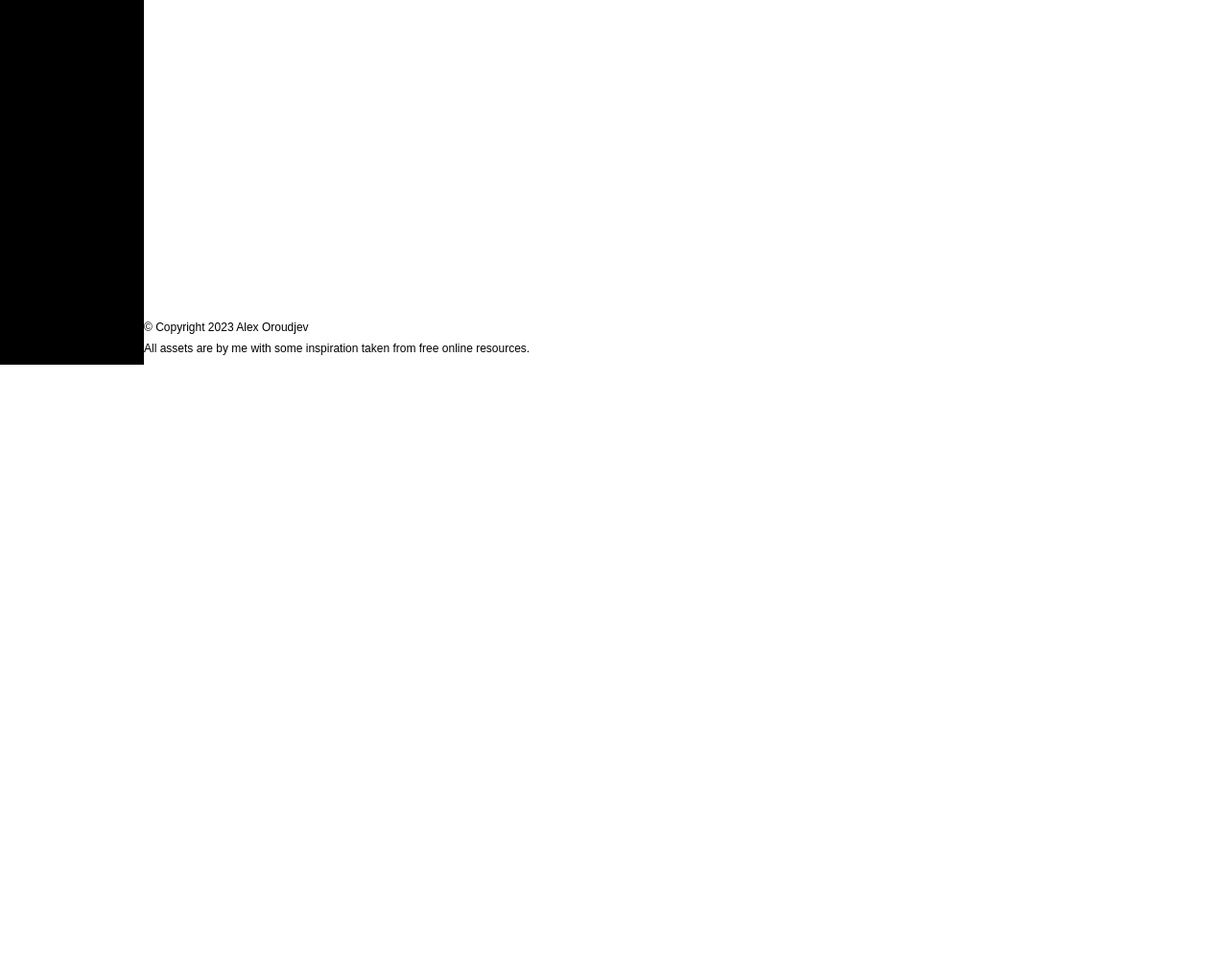
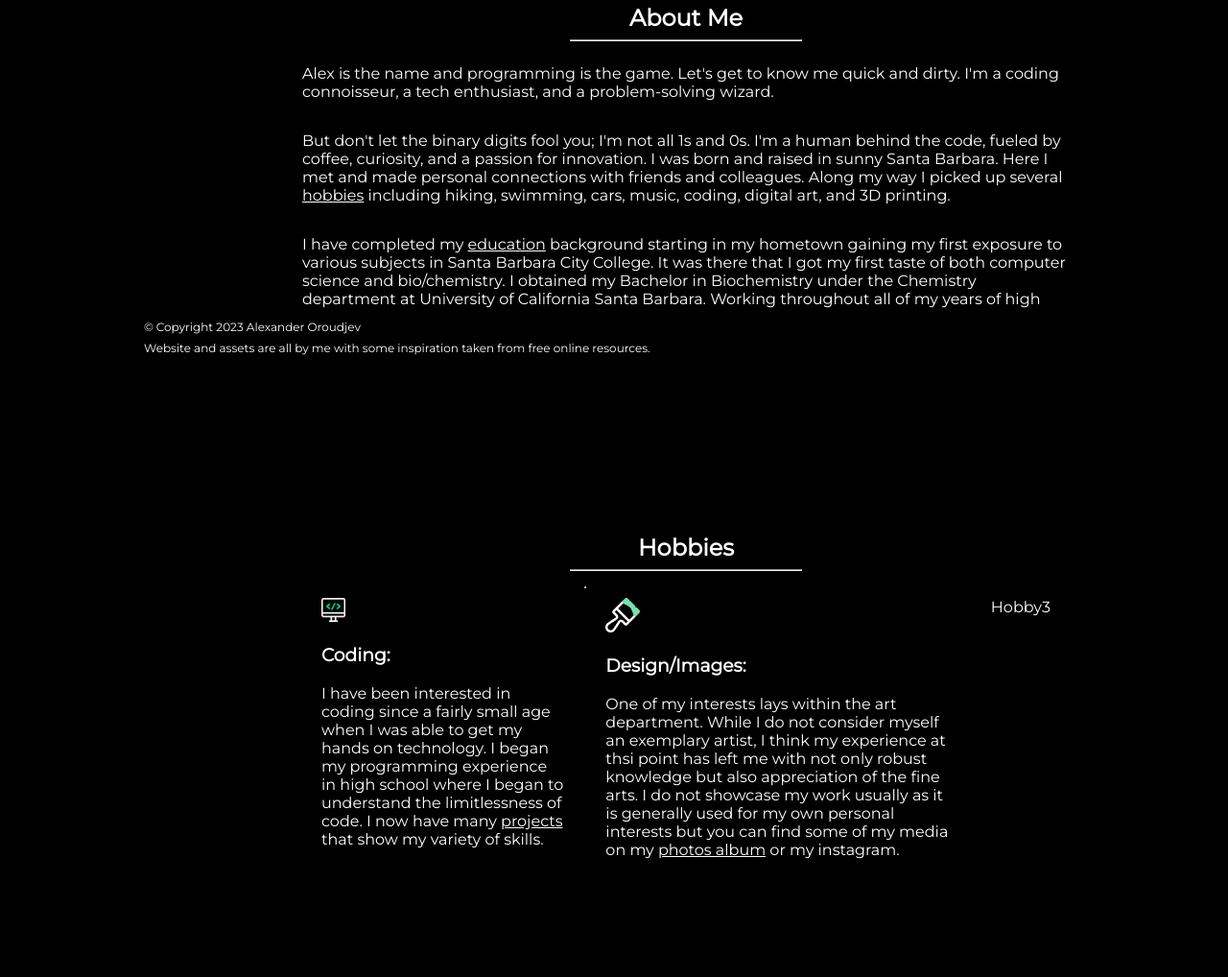
Before and after one commit to aoroudjev/portfolio_site, a plain HTML site: page index.html in a window 1280 px wide. Shown: the part 420-1438 px from the top of the page at 96% size. Before the commit the page ends 800 px from the top, so only its background shows below. Drawn offline with nearby package versions, Linux system fonts and the light colour scheme.

Commit message:
Restyle for responsive site

```diff
--- a/css/style.css
+++ b/css/style.css
@@ -1,11 +1,21 @@
+html{
+    scroll-behavior: smooth;
+    word-wrap: normal;
+}
+
 *{
-    font-family: "JetBrains Mono", sans-serif;
+    font-family: "Montserrat", sans-serif;
+    background-color: black;
+    color: white;
     text-wrap: normal;
-    transition: top 2s;
 }
 
 body{
     margin: 0;
+}
+
+h1, h2{
+    margin: auto;
 }
 
 footer{
@@ -17,20 +27,54 @@ footer{
     line-height: 10px;
 }
 
+/* Main components structure*/
 #main{
+    display: flex;
+    justify-content: center;
+    flex-direction: column;
     margin-left: 150px;
+    transition: 1s;
 }
 
+.container{
+    display: flex;
+    flex-direction: column;
+    max-width: 800px;
+    margin:auto;
+    align-content: center;
+    padding-top: 100px;
+    padding-bottom: 100px;
+    height:100%;
+}
+
+.content-group{
+    display: flex;
+}
+
+.content-sep{
+    height: 30%;
+}
+
+.content{
+    border-radius: 10px;
+    flex-direction: column;
+    justify-content: center;
+    padding: 20px;
+}
+
+/* Navigation Elements */
 #left-bar {
     display: flex;
     flex-direction: column;
-    font-size: 24px;
     height: 100%;
     width: 150px;
     background-color: black;
     position: fixed!important;
-    z-index: 1;
-    overflow: auto;
+}
+
+#left-bar a{
+    padding: 18%;
+    font-size: 16px;
 }
 
 #top-bar{
@@ -40,13 +84,19 @@ footer{
     position: fixed;
     top: 0;
     width: 100%;
-    opacity: 50%;
+    opacity: 70%;
+}
+
+#top-bar a{
+    padding: 1%;
+    font-size: 12px;
 }
 
 .navbar a{
     display: flex;
     justify-content: center;
     text-decoration: none;
+    transition: 0.5s;
 }
 
 .navbar a:hover {
@@ -54,21 +104,28 @@ footer{
     color: black;
 }
 
-.main-container {
-    margin-left: 120px
+/*Scroll bar*/
+::-webkit-scrollbar {
+    width: 15px;
 }
+
+::-webkit-scrollbar-track {
+    background: black;
+}
+
+::-webkit-scrollbar-thumb {
+    background: #dad7cd;
+    border-radius: 10px;
+}
+
+
 
 /* Small screen properties */
 @media only screen and (max-width: 600px) {
-    #main {
-        margin-left: 0
-    }
-    #top-bar{
-        display: flex;
-    }
-    #left-bar{
-        display: none;
-    }
+    #main {margin-left: 0; max-width: 100%;}
+    #top-bar{display: flex;}
+    #left-bar{display: none;}
+    .content-sep{width: 30%; height:0;}
+    .content-group{flex-direction: column}
     footer{margin-left: 0}
-
 }
--- a/index.html
+++ b/index.html
@@ -3,6 +3,7 @@
 <head>
     <meta charset="UTF-8">
     <meta name="viewport" content="width=device-width, initial-scale=1">
+    <link rel="stylesheet" href="https://fonts.googleapis.com/css?family=Montserrat">
     <link rel="stylesheet" href="css/style.css">
     <title>Alex O. Portfolio</title>
 </head>
@@ -28,15 +29,106 @@
 </div>
 
 <!--Page Container-->
-<div class="main">
-    <header id="home"> My name is Alexander Oroudjev</header>
+<div id="main">
+    <div class="container" id="home">
+        <h1>Alex Oroudjev</h1>
+        <h2>I am a <span id="auto-type"></span></h2>
+        <script src="https://unpkg.com/typed.js@2.0.16/dist/typed.umd.js"></script>
+        <script>
+            var typed = new Typed("#auto-type", {
+                strings: [
+                    'learner.',
+                    'programmer.',
+                    'creative thinker.',
+                    'bioinformatician.',
+                    'biochemist.',
+                    'hard worker.',
+                    'good friend. :)',
+                    'gamer.',
+                    'swimmer.',
+                    'team player.',
+                    'designer.',
+                    '....'
+                ],
+                typeSpeed: 80,
+                backSpeed: 50,
+                loop: true,
+            })
+        </script>
+        <hr style="width: 30%">
+        <i style="margin-left: 10%">"Understanding why software fails is important, but the real challenge is
+            understanding
+            why software works. - Alexander Stepanov</i>
+    </div>
+    <!-- About Me -->
+    <div class="container" id="about">
+        <h2 style="margin:auto">About Me</h2>
+        <hr style="width: 30%">
+        <p>
+            Alex is the name and programming is the game. Let's get to know me quick and dirty. I'm a coding
+            connoisseur, a tech enthusiast, and a problem-solving wizard.</p>
+        <p>
+            But don't let the binary digits fool you; I'm not all 1s and 0s. I'm a human behind the code, fueled
+            by coffee, curiosity, and a passion for innovation. I was born and raised in sunny Santa Barbara.
+            Here I met and made personal connections with friends and colleagues. Along my way I picked up
+            several <a href="#hobbies">hobbies</a> including hiking, swimming, cars, music, coding, digital art,
+            and 3D printing.</p>
+        <p>
+            I have completed my <a href="#education">education</a> background starting in my hometown gaining my
+            first exposure to various subjects in Santa Barbara City College. It was there that I got my first
+            taste of both computer science and bio/chemistry. I obtained my Bachelor in Biochemistry under the
+            Chemistry department at University of California Santa Barbara. Working throughout all of my years
+            of high school and college career I have acquired a number of skills.</p>
+    </div>
+    <!-- Hobbies -->
+    <div class="container" id="hobbies">
+        <h2>Hobbies</h2>
+        <hr style="width: 30%">
+        <div class="content-group">
+            <div class="content">
+                <img src="Images/monitor.png" width="10%" alt="monitor icon">
+                <h3>Coding: </h3>
+                I have been interested in coding since a fairly
+                small age when I was able to get my hands on technology. I began my programming experience in
+                high school where I began to understand the limitlessness of code. I now have many <a
+                    href="#projects">projects</a> that show my variety of skills.
+            </div>
+            <hr style="height: 30%" class="content-sep">
+            <div class="content">
+                <img src="Images/paintbrush.png" width="10%" alt="brush icon">
+                <h3>Design/Images:</h3>
+                One of my interests lays within the art
+                department. While I do not consider myself an exemplary artist, I think my experience at thsi
+                point has left me with not only robust knowledge but also appreciation of the fine arts. I do
+                not showcase my work usually as it is generally used for my own personal interests but you can
+                find some of my media on my <a href="https://photos.app.goo.gl/dp3m5zsZJinoND2U7">photos
+                album</a> or my instagram.
+            </div>
+            <div class="content">
+                Hobby3
+            </div>
+        </div>
+    </div>
+    <!-- Projects -->
+    <div class="container" id="projects">
+
+    </div>
+    <!-- Education -->
+    <div class="container" id="education">
+
+    </div>
+    <!-- Contact -->
+    <div class="container" id="contact">
+
+    </div>
+
+
 </div>
-
 
 
 </body>
 <footer>
-    <p>© Copyright 2023 Alex Oroudjev</p>
-    <p>All assets are by me with some inspiration taken from free online resources.</p>
+    <p>© Copyright 2023 Alexander Oroudjev</p>
+    <p>Website and assets are all by me with some inspiration taken from free online resources.</p>
 </footer>
 </html>
```
